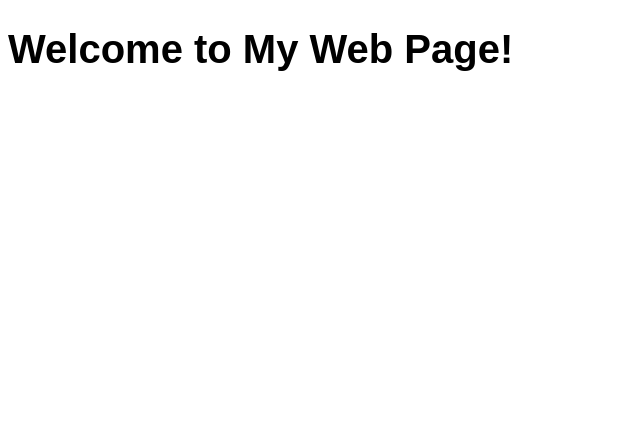
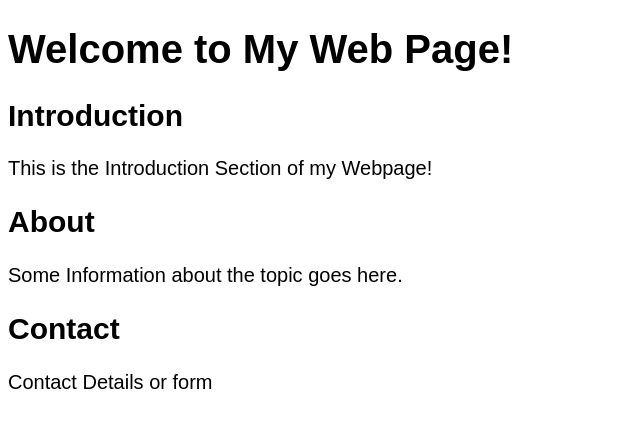
Before and after one commit to TCrawford19/acit1620, a plain HTML site: page lab2/index.html in a window 1280 px wide. Shown: the whole page, without its empty margins (0-640 px from the left). Drawn offline with Linux system fonts and the light colour scheme.

Commit message:
Section headings
Added different sections o the web pages

```diff
--- a/lab2/index.html
+++ b/lab2/index.html
@@ -8,6 +8,18 @@
 </head>
 <body>
     <h1> Welcome to My Web Page!</h1>
+    <section>
+        <h2> Introduction </h2>
+        <p> This is the Introduction Section of my Webpage!</p>
+    </section>
+    <section>
+        <h2> About </h2>
+        <p>Some Information about the topic goes here.</p>
+    </section>
+    <section>
+        <h2> Contact </h2>
+        <p> Contact Details or form </p>
+    </section>
 
 </body>
 </html>
```
